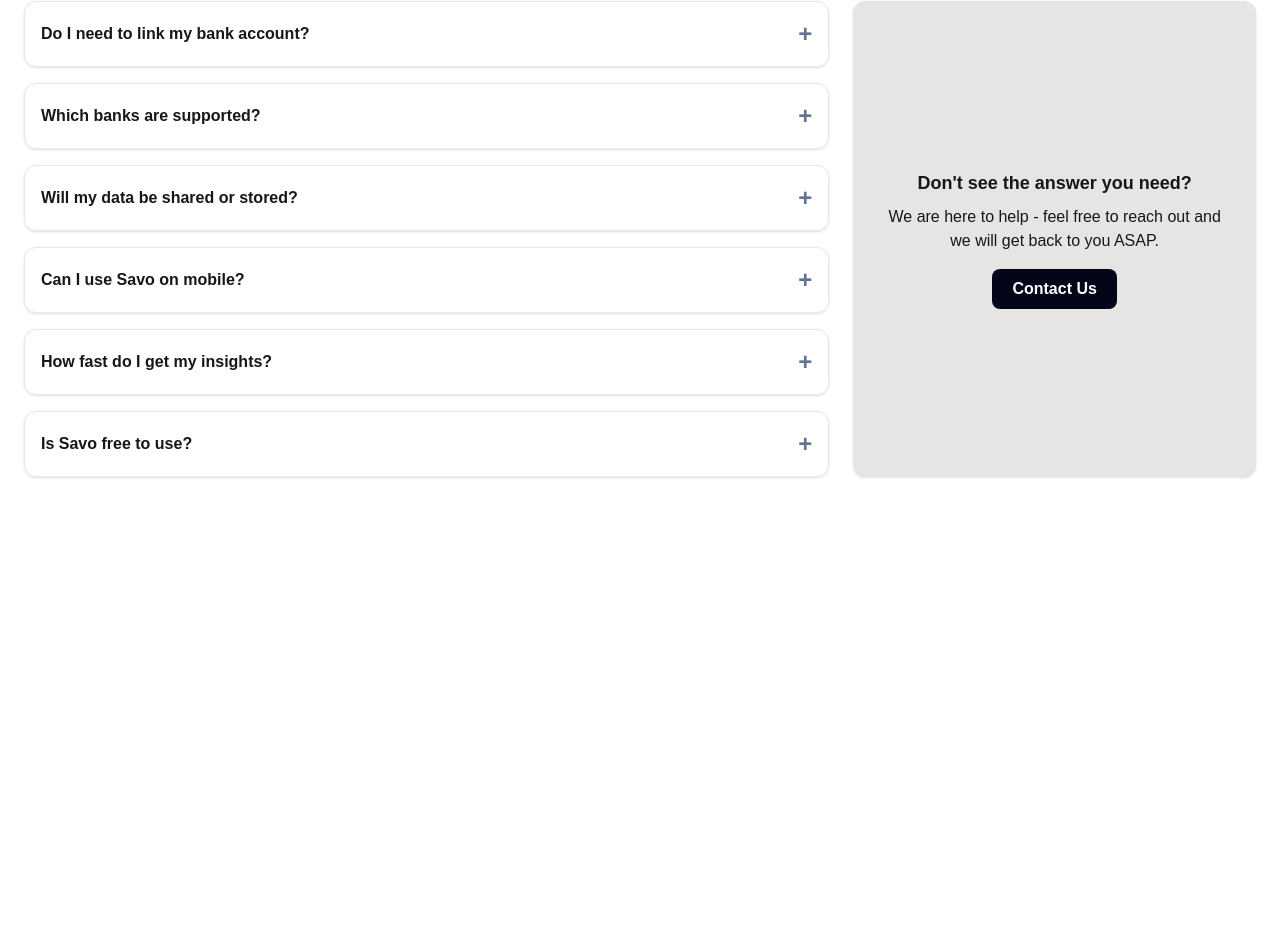
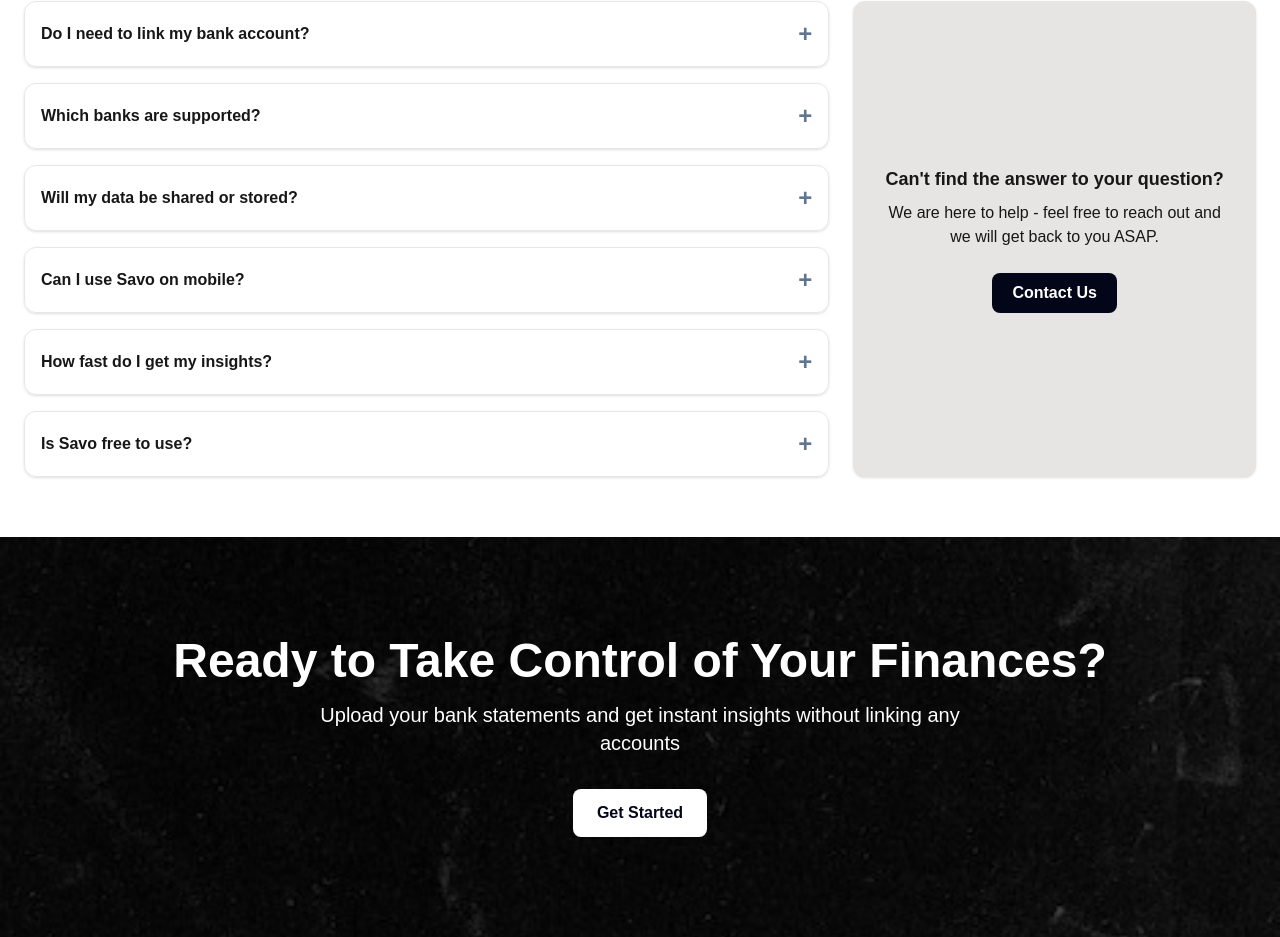
Before and after one commit to samuelngry/savo, a Next.js app in the folder frontend/: page / in a window 1280 px wide. Shown: the part 2579-3516 px from the top of the page. Before the commit the page ends 3116 px from the top, so only its background shows below. Built offline with nearby package versions, Linux system fonts and the light colour scheme.

Commit message:
feat(landing): add CTA section at the end to bring users to sign up

```diff
--- a/frontend/src/app/page.tsx
+++ b/frontend/src/app/page.tsx
@@ -1,3 +1,4 @@
+import CTA from "@/components/CTA";
 import FAQ from "@/components/FAQ";
 import Features from "@/components/Features";
 import Hero from "@/components/Hero";
@@ -10,6 +11,7 @@
       <HowItWorks />
       <Features />
       <FAQ />
+      <CTA />
     </main>
   );
 }
--- a/frontend/src/components/CTA.tsx
+++ b/frontend/src/components/CTA.tsx
@@ -0,0 +1,26 @@
+import Link from "next/link";
+
+export default function CTA() {
+    return (
+        <section
+            className="relative w-full h-[400px] bg-center bg-cover bg-no-repeat"
+            style={{ backgroundImage: "url('/cta.jpg')" }}
+            >
+            <div className="absolute inset-0 bg-black/70 z-0" />
+
+            <div className="relative z-10 flex flex-col items-center justify-center text-center h-full px-6">
+                <h2 className="text-5xl md:text-5xl font-bold text-white mb-4">
+                    Ready to Take Control of Your Finances?
+                </h2>
+                <p className="text-lg md:text-xl text-white mb-8 max-w-2xl">
+                    Upload your bank statements and get instant insights without linking any accounts
+                </p>
+                <Link href="/get-started">
+                <button className="bg-white text-slate-950 font-bold px-6 py-3 rounded-lg hover:bg-gray-100 transition">
+                    Get Started
+                </button>
+                </Link>
+            </div>
+        </section>
+    );
+}
--- a/frontend/src/components/FAQ.tsx
+++ b/frontend/src/components/FAQ.tsx
@@ -77,9 +77,9 @@
                 <div className="text-center p-6 bg-stone-200 border rounded-xl shadow-sm h-full flex flex-col justify-between border-stone-200">
                     <div className="flex-grow flex flex-col justify-center">
                         <h4 className="text-lg font-semibold mb-2">
-                            Don't see the answer you need?
+                            Can't find the answer to your question?
                         </h4>
-                        <p className="mb-4">
+                        <p className="mb-6">
                             We are here to help - feel free to reach out and we will get back to you ASAP.
                         </p>
                         <Link href="/contact">
```
Also changed, not shown: frontend/public/cta.jpg (added).
